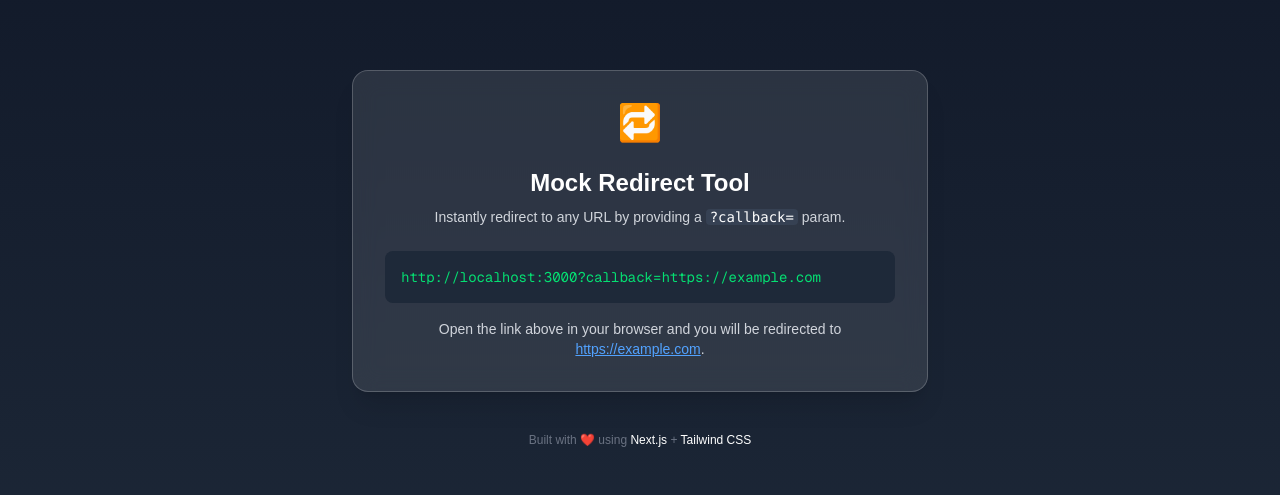
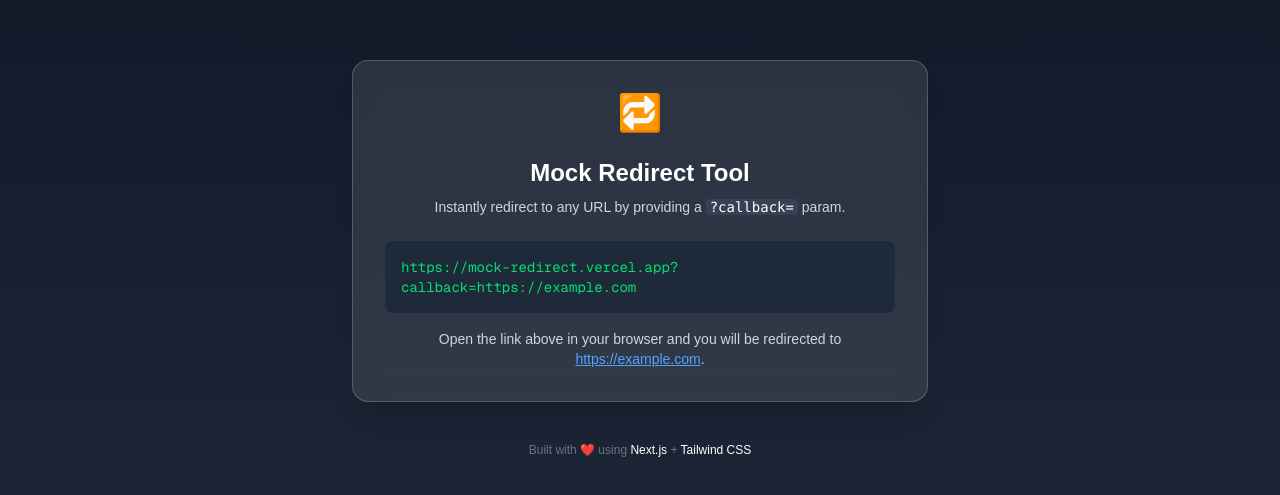
Before and after one commit to minttnim19/mock-redirect, a Next.js app: page / in a window 1280 px wide. Shown: the part 141-636 px from the top of the page. Built offline with nearby package versions, Linux system fonts and the light colour scheme.

Commit message:
update example link

```diff
--- a/src/app/page.tsx
+++ b/src/app/page.tsx
@@ -32,7 +32,7 @@ export default function Home(props: { searchParams: SearchParams }) {
         </p>
 
         <div className="bg-gray-800 text-green-400 font-mono text-sm p-4 rounded-lg mb-4 overflow-auto">
-          http://localhost:3000?callback=https://example.com
+          https://mock-redirect.vercel.app?callback=https://example.com
         </div>
 
         <p className="text-sm text-gray-300 text-center">
```
